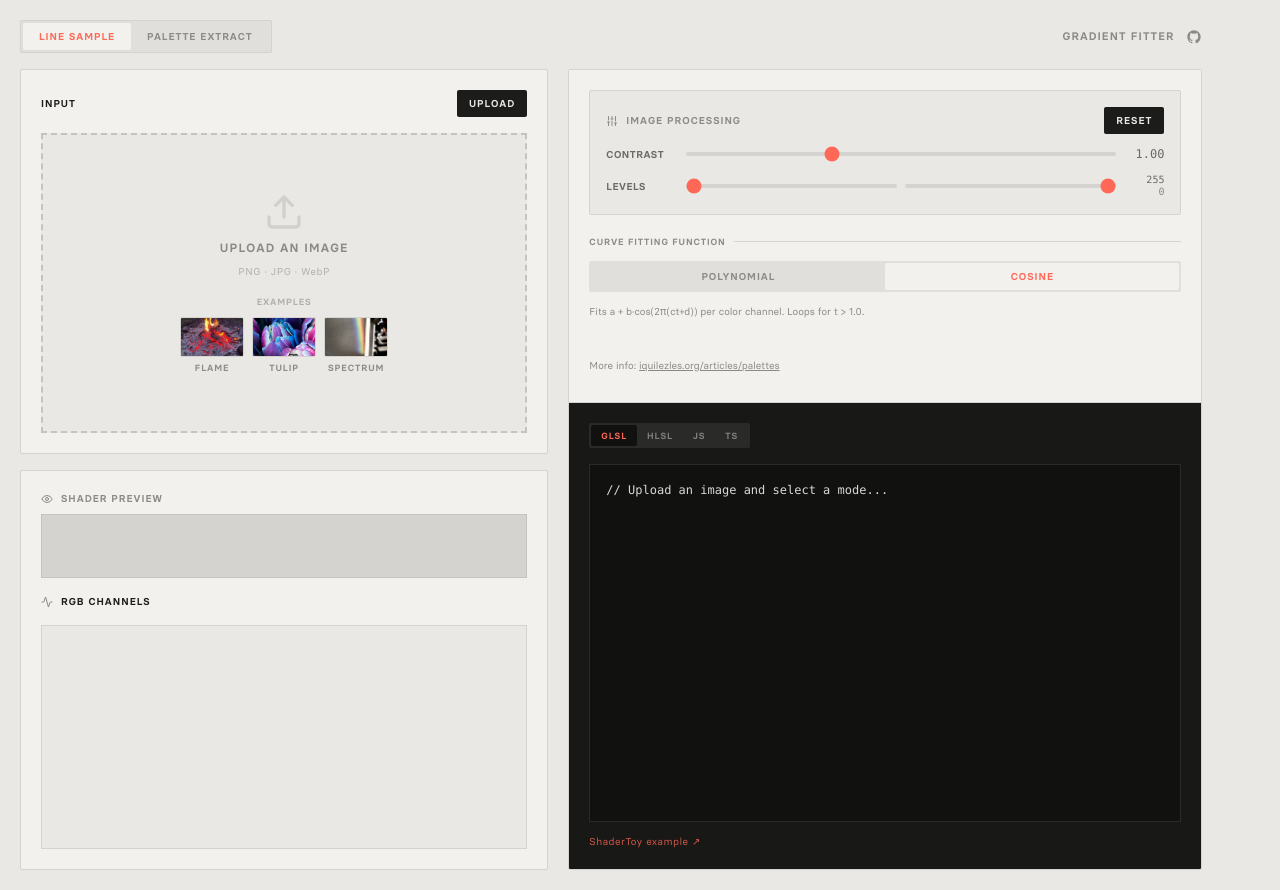
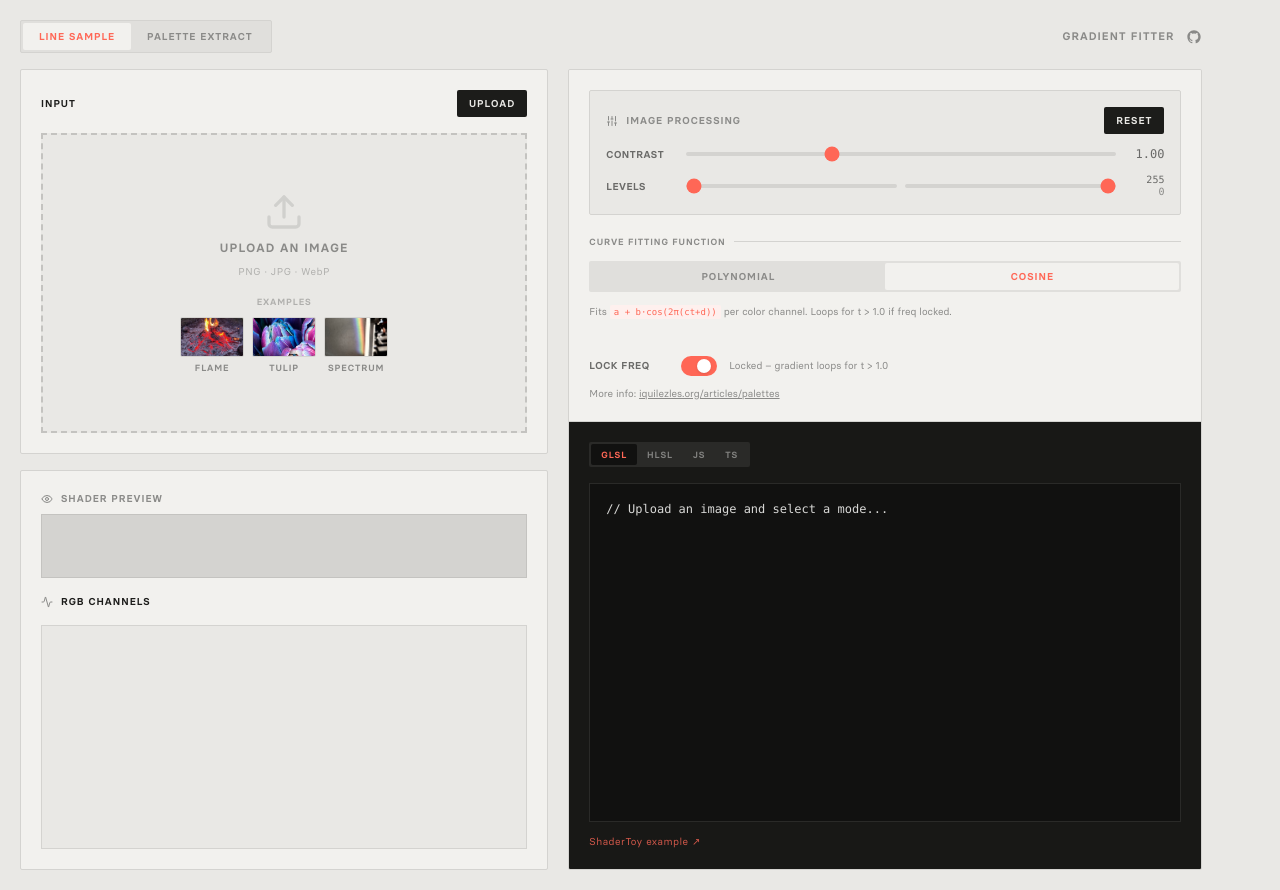
Before and after one commit to bhoffmann93/gradient-fitter, a React (Vite) app: page / in a window 1280 px wide. Both pictures are taken after a click on the button "COSINE". Built offline with nearby package versions, Linux system fonts and the light colour scheme.

Commit message:
Adds freq lock toggle to cosin line sample

```diff
--- a/src/App.jsx
+++ b/src/App.jsx
@@ -22,6 +22,7 @@ const App = () => {
 
   const [fitMode, setFitMode] = React.useState(DEFAULTS.fitMode);
   const [degree, setDegree] = React.useState(DEFAULTS.degree);
+  const [lineLockFrequency, setLineLockFrequency] = React.useState(true);
 
   const [colorCount, setColorCount] = React.useState(DEFAULTS.colorCount);
   const [lockFrequency, setLockFrequency] = React.useState(DEFAULTS.lockFrequency);
@@ -125,7 +126,7 @@ const App = () => {
         }
         if (samples.length < 2) throw new Error('Line too short');
         lastSamplesRef.current = samples;
-        const result = FIT_MODES[fitMode].fit(samples, { degree });
+        const result = FIT_MODES[fitMode].fit(samples, { degree, lockFrequency: lineLockFrequency });
         setCoefficients(result);
         setGlslCode(buildCode(fitMode, result, { linearLight }, language));
         drawGraph(graphRef.current, samples, result, fitMode, linearLight);
@@ -349,7 +350,7 @@ const App = () => {
 
   React.useEffect(() => {
     if (imageSrc && appMode === 'line') performFitting();
-  }, [degree, fitMode]);
+  }, [degree, fitMode, lineLockFrequency]);
 
   React.useEffect(() => {
     if (imageSrc && appMode === 'line' && uiCanvasRef.current && canvasRef.current) {
@@ -509,7 +510,7 @@ const App = () => {
                     maxLevel={maxLevel}
                     setMaxLevel={setMaxLevel}
                   />
-                  <LineModeSettings fitMode={fitMode} setFitMode={setFitMode} degree={degree} setDegree={setDegree} />
+                  <LineModeSettings fitMode={fitMode} setFitMode={setFitMode} degree={degree} setDegree={setDegree} lockFrequency={lineLockFrequency} setLockFrequency={setLineLockFrequency} />
                 </div>
                 <div className="border-t border-[var(--border)] flex-1 relative min-h-[420px]">
                   <div className="absolute inset-0">
--- a/src/components/LineModeSettings.jsx
+++ b/src/components/LineModeSettings.jsx
@@ -1,11 +1,35 @@
 import React from 'react';
+
+const Toggle = ({ on, onToggle, labelOn, labelOff }) => (
+  <button
+    onClick={onToggle}
+    className={`relative inline-flex h-5 w-9 items-center rounded-full transition-colors ${
+      on ? 'bg-[var(--accent)]' : 'bg-[var(--border-strong)]'
+    }`}
+  >
+    <span
+      className={`inline-block h-3.5 w-3.5 transform rounded-full bg-white shadow transition-transform ${
+        on ? 'translate-x-4' : 'translate-x-1'
+      }`}
+    />
+    <span className="sr-only">{on ? labelOn : labelOff}</span>
+  </button>
+);
 
 const ALGO_DESCRIPTIONS = {
   poly: 'Least-squares polynomial fit per RGB channel. Higher degree = more flexibility but may overshoot outside 0–1. Use degree 3–4 for most gradients.',
-  cosine: 'Fits a + b·cos(2π(ct+d)) per color channel. Loops for t > 1.0.',
+  cosine: (
+    <>
+      Fits{' '}
+      <code className="font-mono bg-[var(--accent-bg)] text-[var(--accent)] px-1 py-0.5 rounded-sm text-[9px]">
+        a + b·cos(2π(ct+d))
+      </code>{' '}
+      per color channel. Loops for t &gt; 1.0 if freq locked.
+    </>
+  ),
 };
 
-const LineModeSettings = ({ fitMode, setFitMode, degree, setDegree }) => (
+const LineModeSettings = ({ fitMode, setFitMode, degree, setDegree, lockFrequency, setLockFrequency }) => (
   <div className="space-y-3">
     <div className="flex items-center gap-2">
       <span className="text-[9px] font-semibold text-[var(--text-muted)] uppercase tracking-widest">
@@ -40,9 +64,19 @@ const LineModeSettings = ({ fitMode, setFitMode, degree, setDegree }) => (
       </p>
     </div>
 
-    <div className="min-h-[26px] overflow-hidden">
+    <div className="overflow-hidden">
       {fitMode === 'cosine' ? (
-        <p key="cosine" className="text-[10px] text-[var(--text-muted)] pt-0.5" style={{ animation: 'fadeIn 0.15s ease' }}>
+        <div key="cosine" className="space-y-2" style={{ animation: 'fadeIn 0.15s ease' }}>
+          <div className="flex items-center gap-3">
+            <label className="text-[10px] font-semibold text-[var(--text-secondary)] w-20 uppercase tracking-wider">
+              Lock freq
+            </label>
+            <Toggle on={lockFrequency} onToggle={() => setLockFrequency((v) => !v)} labelOn="Locked" labelOff="Free" />
+            <span className="text-[10px] text-[var(--text-muted)]">
+              {lockFrequency ? 'Locked – gradient loops for t > 1.0' : 'Free – more accurate fit, may not loop'}
+            </span>
+          </div>
+          <p className="text-[10px] text-[var(--text-muted)] pt-0.5">
             More info:{' '}
             <a
               href="https://iquilezles.org/articles/palettes/"
@@ -53,6 +87,7 @@ const LineModeSettings = ({ fitMode, setFitMode, degree, setDegree }) => (
               iquilezles.org/articles/palettes
             </a>
           </p>
+        </div>
       ) : (
         <div key="poly" className="flex items-center gap-4 pt-0.5" style={{ animation: 'fadeIn 0.15s ease' }}>
           <label className="text-[10px] font-semibold text-[var(--text-secondary)] w-20 uppercase tracking-wider">
--- a/src/components/PaletteModeSettings.jsx
+++ b/src/components/PaletteModeSettings.jsx
@@ -181,7 +181,7 @@ const PaletteModeSettings = ({
 
     <p className="text-[10px] text-[var(--text-muted)] leading-relaxed">
       {paletteFitMode === 'cosine'
-        ? 'Fits a + b·cos(2π(ct+d)) per channel. Smooth, loops perfectly with freq locked. Best for organic gradients.'
+        ? 'Fits a + b·cos(2π(ct+d)) per channel. Smooth, loops for t > 1.0 with freq locked.'
         : FIT_MODE_DESCRIPTIONS[paletteFitMode]}
     </p>
 
@@ -280,7 +280,7 @@ const PaletteModeSettings = ({
         </label>
         <Toggle on={lockFrequency} onToggle={() => setLockFrequency((v) => !v)} labelOn="Locked" labelOff="Free" />
         <span className="text-[10px] text-[var(--text-muted)]">
-          {lockFrequency ? 'Locked – gradient loops perfectly' : 'Free – more accurate fit, may not loop'}
+          {lockFrequency ? 'Locked – gradient loops for t > 1.0' : 'Free – more accurate fit, may not loop'}
         </span>
       </div>
     </Collapsible>
```
Lines whose indentation alone changed are shown as unchanged.
